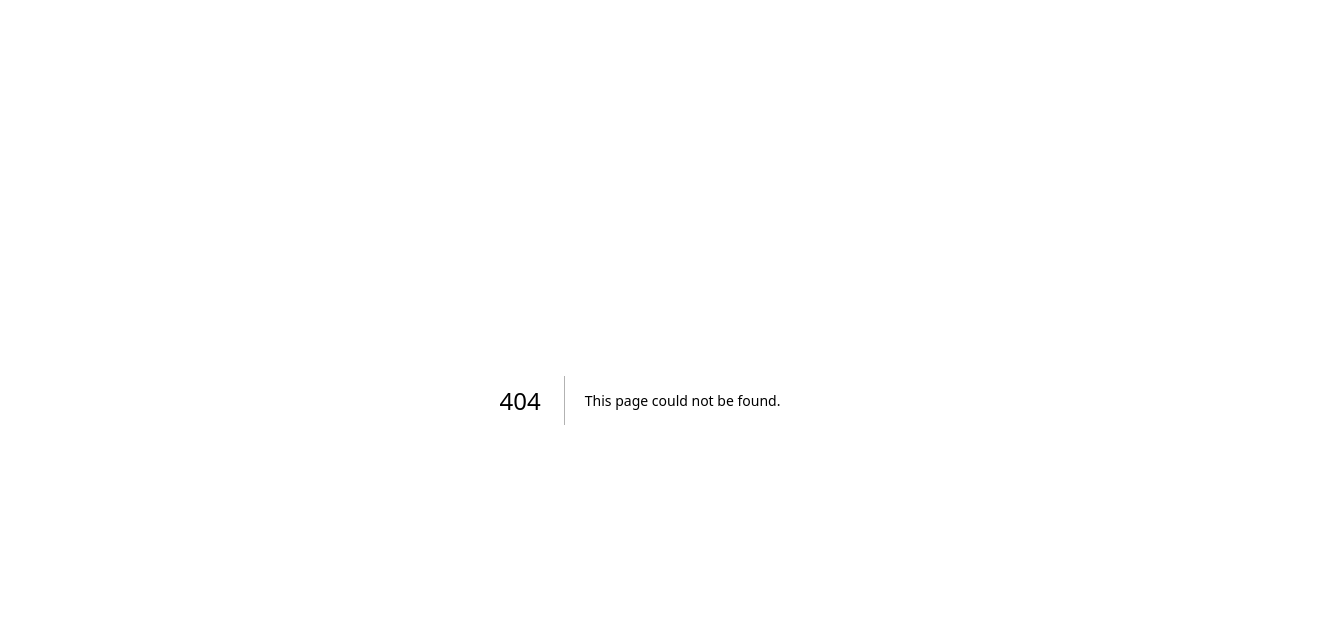
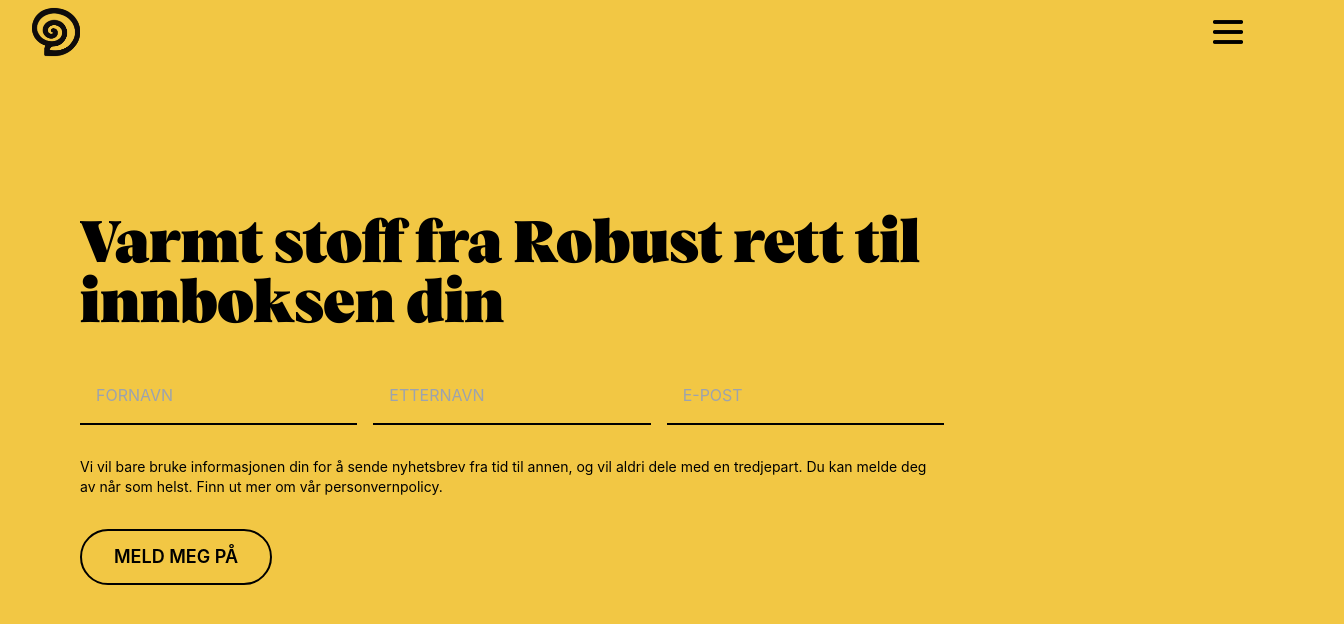
Before and after one commit to lukketsvane/robust, a Next.js app: page /nyhetsbrev in a window 1280 px wide. Before the commit this address had no page. Shown: the top 624 px of the page, 1344 px wide, since content can reach past the window. Built offline with nearby package versions, Linux system fonts and the light colour scheme.

Commit message:
nyhetsnbrev.tsx

```diff
--- a/app/components/FingerFooter.tsx
+++ b/app/components/FingerFooter.tsx
@@ -12,14 +12,14 @@
   return (
     <div className="h-screen flex justify-center items-center">
       <div className="text-center">
-        <h1 className="text-6xl font-bold mb-6">Meld deg inn!</h1>
+        <h1 className="title text-7xl font-bold mb-6">Meld deg inn!</h1>
         <Link href="/blimedlem" passHref>
           <motion.a
-            className="py-2 px-4 bg-transparent text-3xl font-semibold rounded-full border-2 border-black cursor-pointer"
+            className=" py-2 px-4 bg-transparent text-lg font-semibold rounded-full border-2 border-black cursor-pointer"
             whileHover={{ scale: 1.05, boxShadow: "0px 5px 10px rgba(0, 0, 0, 0.2)" }}
             style={{ color: '#333333', boxShadow: "0px 5px 10px rgba(0, 0, 0, 0.1)" }}
           >
-            Bli Medlem
+            BLI MEDLEM
           </motion.a>
         </Link>
         <motion.div
--- a/app/components/TeamSection.tsx
+++ b/app/components/TeamSection.tsx
@@ -30,7 +30,6 @@
   }
 ];
 
-
 const TeamSection = () => {
   const [selectedMember, setSelectedMember] = useState<string | null>(null);
 
@@ -49,8 +48,8 @@
         <h2 className="title text-4xl mb-6 font-bold leading-tight text-left">Møt Robust teamet</h2>
         <div className="grid grid-cols-1 sm:grid-cols-2 md:grid-cols-4 gap-4">
           {teamMembers.map(member => (
-            <motion.div key={member.name} className="team-card h-[500px] overflow-hidden" layout>
-              <div className="image-container">
+            <motion.div key={member.name} className="team-card" layout style={{ height: '500px' }}>
+              <div className="image-container h-[320px] overflow-hidden">
                 <Image
                   src={selectedMember === member.name ? "https://d5i52xlspk7ew.cloudfront.net/images/Ahead_temp.svg" : member.imageUrl}
                   alt={member.name}
@@ -78,8 +77,8 @@
                     animate="visible"
                     exit="hidden"
                     transition={{ duration: 0.2 }}
-                    className="team-info text-sm"
-                    style={{ overflow: 'hidden' }}
+                    className="team-info text-sm overflow-auto"
+                    style={{ maxHeight: '100px' }} // Set a maximum height for the description
                   >
                     <p>{member.description}</p>
                   </motion.div>
--- a/app/globals.css
+++ b/app/globals.css
@@ -61,7 +61,6 @@
 
 html, body {
   min-height: 100vh;
-  min-height: 100svh; /* Note: 'svh' might be a typo. It should be 'vh' */
   background-attachment: fixed;
 }
 
--- /dev/null
+++ b/pages/nyhetsbrev.tsx
@@ -0,0 +1,38 @@
+import { motion } from 'framer-motion';
+import NavBar from '../app/components/NavBar';
+const Nyhetsbrev = () => {
+  const yellowColor = "#F2C744";
+  const hoverColor = "#dba63c";
+
+  return (
+    <>
+      <NavBar currentSection={0} sectionColors={[yellowColor]} />
+      <motion.div
+        className="flex flex-col items-left justify-center mx-16 w-full min-h-screen"
+        style={{ backgroundColor: yellowColor }}
+        initial={{ backgroundColor: yellowColor }}
+        animate={{ backgroundColor: yellowColor }}
+        transition={{ duration: 0.35 }}
+      >
+        <div className="w-full max-w-4xl px-4 py-16 text-left">
+          <h1 className="title text-6xl font-bold mb-8">Varmt stoff fra Robust rett til innboksen din</h1>
+          <form className="space-y-8">
+            <div className="flex text-black flex-col sm:flex-row justify-between gap-4 mb-8">
+              <input type="text" placeholder="FORNAVN" className="w-full sm:w-1/3 p-4 border-b-2 border-black bg-transparent text-black" />
+              <input type="text" placeholder="ETTERNAVN" className="w-full sm:w-1/3 p-4 border-b-2 border-black bg-transparent text-black" />
+              <input type="email" placeholder="E-POST" className="w-full sm:w-1/3 p-4 border-b-2 border-black bg-transparent text-black" />
+            </div>
+            <p className="text-sm mb-8">
+              Vi vil bare bruke informasjonen din for å sende nyhetsbrev fra tid til annen, og vil aldri dele med en tredjepart. Du kan melde deg av når som helst. Finn ut mer om vår personvernpolicy.
+            </p>
+            <button type="submit" className="mx-auto w-48 h-14 text-lg font-semibold rounded-full border-2 border-black" style={{ backgroundColor: yellowColor, color: 'black' }} onMouseOver={(e) => e.currentTarget.style.backgroundColor = hoverColor} onMouseOut={(e) => e.currentTarget.style.backgroundColor = yellowColor}>
+              MELD MEG PÅ
+            </button>
+          </form>
+        </div>
+      </motion.div>
+    </>
+  );
+};
+
+export default Nyhetsbrev;
--- a/pages/siste-nytt.tsx
+++ b/pages/siste-nytt.tsx
@@ -1,4 +1,3 @@
-// siste-nytt.tsx
 "use client";
 import { useEffect } from 'react';
 import HeroTitle from '../app/components/HeroTitle';
@@ -17,13 +16,10 @@
   }, []);
 
   return (
-    // Ensuring the div stretches to at least the height of the viewport with the correct background color
     <div className="flex flex-col items-center justify-center min-h-screen w-full" style={{ backgroundColor: '#F2C744' }}>
       <HeroTitle />
-      <AboutHero textColor="#000" /> {/* Ensure any added components are contained within the main div */}
-      {/* More content can be added here with the proper background color */}
-
-      <TeamSection />
+      <AboutHero textColor="#000" />
+      <TeamSection /> {/* Ensures TeamSection is properly included */}
     </div>
   );
 }
```
